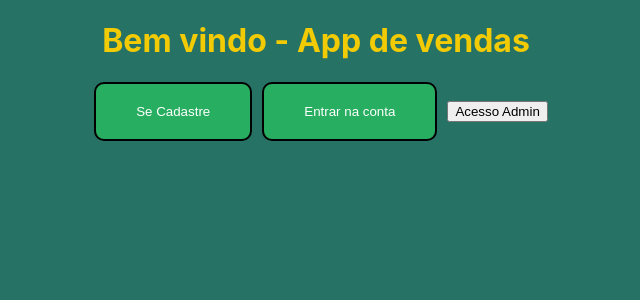
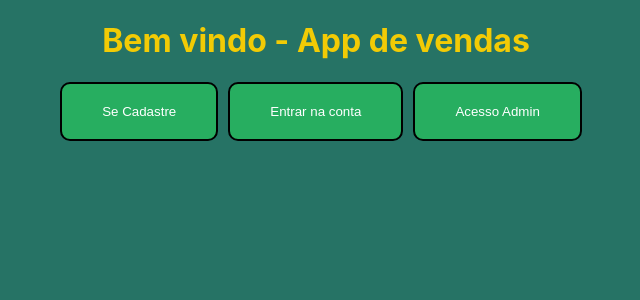
Before and after one commit to matheusarlindo-aluno/React-Atacadinho, a React (Create React App) app: page / in a window 1280 px wide. Shown: the top 300 px of the page, without its empty margins (324-964 px from the left). Built offline with nearby package versions, Linux system fonts and the light colour scheme.

Commit message:
Test
test

```diff
--- a/src/App.js
+++ b/src/App.js
@@ -18,7 +18,7 @@ function App() {
             <h1>Bem vindo - App de vendas</h1>
             <input className='botao-cad' type='button' value="Se Cadastre" onClick={onClickCadastro} />
             <input className='botao-cad' type='button' value="Entrar na conta" onClick={onClickLogin} />
-            <input className='botao-admin' type='button' value="Acesso Admin" onClick={onClickAdmin} />
+            <input className='botao-cad' type='button' value="Acesso Admin" onClick={onClickAdmin} />
         </div>
     );
 }
```
